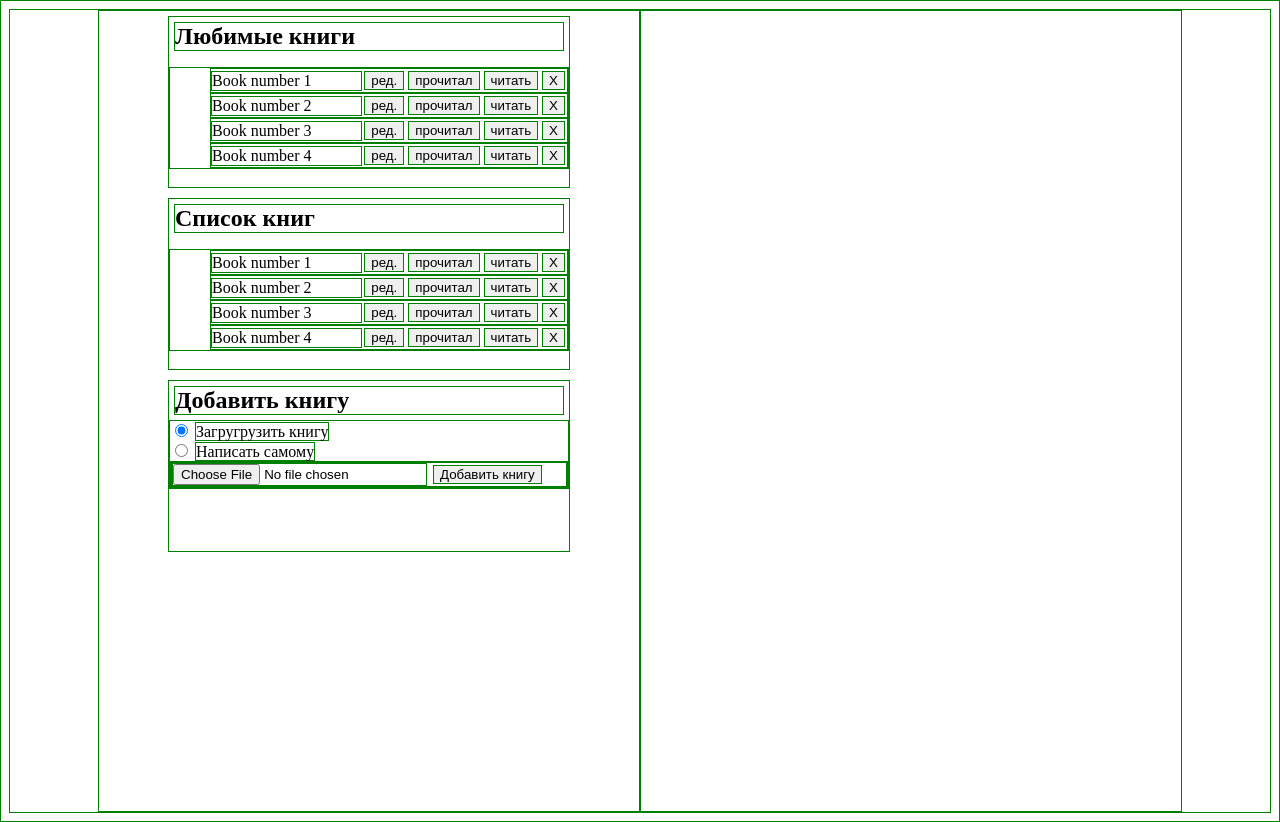
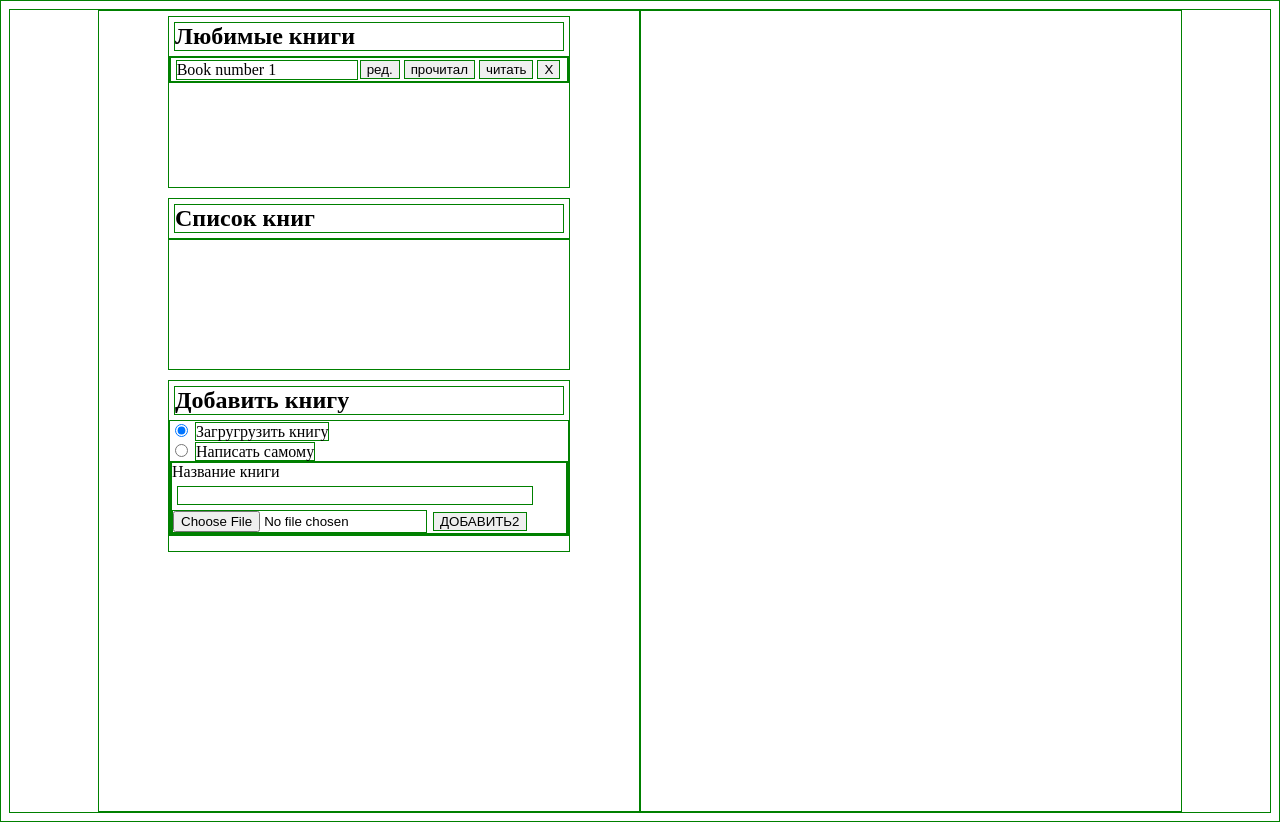
Before and after one commit to Birman126/LibraryApp_JS_native, a plain HTML site: page index.html in a window 1280 px wide. Both pictures are taken after a click on the radio button "Загругрузить книгу". Drawn offline with Linux system fonts and the light colour scheme.

Commit message:
add books in localStorage

```diff
--- a/app.js
+++ b/app.js
@@ -1,28 +1,86 @@
-var radio = document.getElementsByName('add-book');
-        for (var i=0; i<radio.length; i++) {
+var books;
+!localStorage.books ? books =[] : books = JSON.parse(localStorage.getItem('books'))
+
+
+function Book(title, description) {
+  this.title = title;
+  this.description = description;
+}
+
+var radio = document.getElementsByName("add-book");
+for (var i = 0; i < radio.length; i++) {
   radio[i].onchange = addForm;
 }
 
-function addForm () {
-    var block = document.getElementById('radio-block')
-    block.innerHTML = ""
-            if (this.value=='create-book') {
-                let newDiv = document.createElement('div');
-                console.log(newDiv);
+function addForm() {
+  console.log(books);
+  var block = document.getElementById("radio-block");
+  block.innerHTML = "";
+  if (this.value == "create-book") {
+    let newDiv = document.createElement("div");
     newDiv.className = "onload-book-form";
-                newDiv.innerHTML = `<input class="input-title-book" type="text" />
+    newDiv.innerHTML = `
+                Название книги
+                <input class="input-title-book" type="text" />
                 <br />
-                <textarea></textarea>`
+                Текст книги
+                <textarea class='text-book'></textarea>
+                <button class="onload-book-btn" >ДОБАВИТЬ1</button>
+                `;
+    block.innerHTML = newDiv.outerHTML;
+  } else if (this.value == "onload-book") {
+    let newDiv = document.createElement("div");
+    newDiv.className = "onload-book-form";
+    newDiv.innerHTML = `
+                Название книги
+                <input class="input-title-book" type="text" />
+                <br />
+                <input type="file" class="file" />
+                <button class="onload-book-btn" >ДОБАВИТЬ2</button>
+              `;
     block.innerHTML = newDiv.outerHTML;
   }
-            else if (this.value=='onload-book') {
-                let newDiv = document.createElement('div');
-                console.log(newDiv);
-                newDiv.className = "onload-book-form";
-                newDiv.innerHTML = `
-                <input type="file" class="file" />
-                <button class="onload-book-btn">Добавить книгу</button>
-              `
-                block.innerHTML = newDiv.outerHTML;
+  const deskBookTitle = document.querySelector(".input-title-book");
+  const deskBookText = document.querySelector(".text-book");
+  const addBookBtn = document.querySelector(".onload-book-btn");
+
+  addBookBtn.onclick = function() {
+    books.push(new Book(deskBookTitle.value, deskBookText.value))
+    console.log(books)
+    updateLocal()
 }
 }
+
+var bookList = document.querySelector(".book-list");
+
+const createTemplate = (books, index) => {
+    return `
+        <div class="book-box">
+            <p class="book-title">${books.title}</p>
+            <button>ред.</button>
+            <button>прочитал</button>
+            <button>читать</button>
+            <button>Х</button>
+        </div>
+    `
+};
+
+const fillBookList = () => {
+    bookList.innerHTML = "";
+    if (books.length > 0) {
+        // for (let i=0; i < books.length; i++) {
+        //     bookList.innerHTML += 1
+        // }
+        books.forEach((item, index) => {
+            bookList.innerHTML += createTemplate(item, index);
+        });
+    }
+};
+
+
+
+console.log(books.length)
+
+const updateLocal = () => {
+    localStorage.setItem('books', JSON.stringify(books))
+};
--- a/index.html
+++ b/index.html
@@ -10,88 +10,48 @@
     <div class="head-container">
       <div class="head-container-book">
         <h2>Любимые книги</h2>
-        <ul>
-          <li>
+        <div class="book-list book-list_like">
+          <div class="book-box">
             <p class="book-title">Book number 1</p>
             <button>ред.</button>
             <button>прочитал</button>
             <button>читать</button>
             <button>Х</button>
-          </li>
-          <li>
-            <p class="book-title">Book number 2</p>
-            <button>ред.</button>
-            <button>прочитал</button>
-            <button>читать</button>
-            <button>Х</button>
-          </li>
-          <li>
-            <p class="book-title">Book number 3</p>
-            <button>ред.</button>
-            <button>прочитал</button>
-            <button>читать</button>
-            <button>Х</button>
-          </li>
-          <li>
-            <p class="book-title">Book number 4</p>
-            <button>ред.</button>
-            <button>прочитал</button>
-            <button>читать</button>
-            <button>Х</button>
-          </li>
-        </ul>
+          </div>
+        </div>
       </div>
       <div class="head-container-book">
         <h2>Список книг</h2>
-        <ul>
-          <li>
-            <p class="book-title">Book number 1</p>
-            <button>ред.</button>
-            <button>прочитал</button>
-            <button>читать</button>
-            <button>Х</button>
-          </li>
-          <li>
-            <p class="book-title">Book number 2</p>
-            <button>ред.</button>
-            <button>прочитал</button>
-            <button>читать</button>
-            <button>Х</button>
-          </li>
-          <li>
-            <p class="book-title">Book number 3</p>
-            <button>ред.</button>
-            <button>прочитал</button>
-            <button>читать</button>
-            <button>Х</button>
-          </li>
-          <li>
-            <p class="book-title">Book number 4</p>
-            <button>ред.</button>
-            <button>прочитал</button>
-            <button>читать</button>
-            <button>Х</button>
-          </li>
-        </ul>
+        <div class="book-list">
+
+        </div>
       </div>
       <div class="head-container-book head-container-book_add-book">
         <h2>Добавить книгу</h2>
-        <form class="form-add-book">
-          <input type="radio" id="onload-book" name="add-book" value="onload-book" />
+        <div class="form-add-book">
+          <input
+            type="radio"
+            id="onload-book"
+            name="add-book"
+            value="onload-book"
+          />
           <label for="onload-book">Загругрузить книгу</label>
           <br />
-          <input type="radio" id="create-book" name="add-book" value="create-book" />
+          <input
+            type="radio"
+            id="create-book"
+            name="add-book"
+            value="create-book"
+          />
           <label for="create-book">Написать самому</label>
           <br />
 
           <div id="radio-block"></div>
-        </form>
+        </div>
       </div>
     </div>
 
     <div class="head-container"></div>
-    <script type="text/javascript" src="app.js"></script>
-
-
+    <script type="text/javascript" src="app.js" defer></script>
   </body>
 </html>
--- a/style.css
+++ b/style.css
@@ -21,7 +21,7 @@ body {
 
 .head-container-book {
   width: 400px;
-  height: 170px;
+  min-height: 170px;
   margin: 5px;
 }
 
@@ -29,7 +29,7 @@ h2 {
     margin: 5px;
 }
 
-li {
+.book-box {
   display: flex;
   flex-direction: row;
   justify-content: center;
@@ -65,3 +65,7 @@ textarea {
 .onload-book-form {
 
 }
+
+.onload-book-btn {
+  cursor: pointer;
+}
```
Lines whose indentation alone changed are shown as unchanged.
